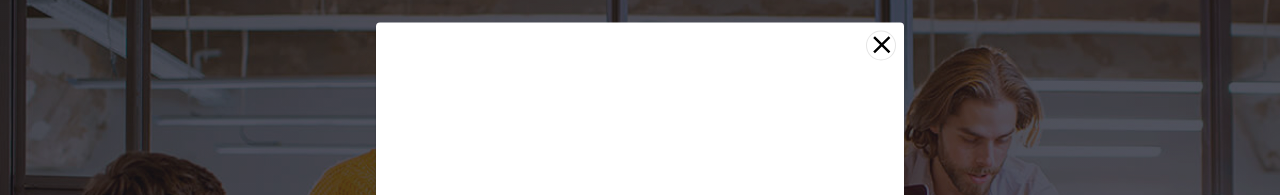
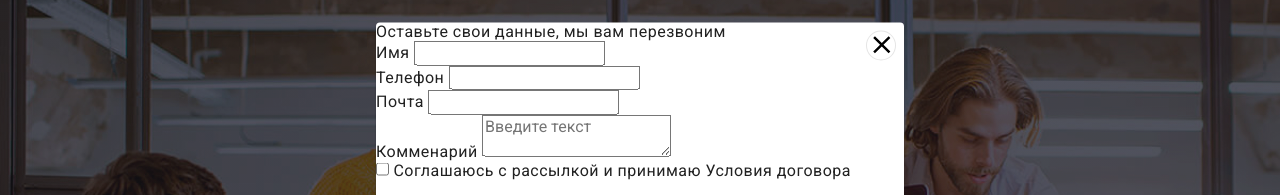
Before and after one commit to Vladimir-Shane/goit-markup-hw-08, a plain HTML site: page index.html in a window 1280 px wide. Both pictures are taken after a click on the button "Заказать услугу". Shown: the part 87-282 px from the top of the page. Drawn offline with nearby package versions, Linux system fonts and the light colour scheme.

Commit message:
разметка формы модального окна

```diff
--- a/css/styles.css
+++ b/css/styles.css
@@ -641,3 +641,7 @@ align-items: center;
     transform: scale(0);
 }
 /* ========END MODAL WINDOW======== */
+
+/* ========FORM======== */
+
+/* ========END FORM======== */
--- a/index.html
+++ b/index.html
@@ -380,7 +380,35 @@
               <use href="./images/icons.svg#icon-close"></use>
           </svg>
         </button>
-    </div>
+        <form >
+            <ul class="form-list list">
+                <p>Оставьте свои данные, мы вам перезвоним</p>
+                <li class="form-field">
+                    <label class="form-label" for="name">Имя</label>
+                    <input class="form-input" type="text" name="name" id="name">
+                </li>
+                <li class="form-field">
+                    <label class="form-label" for="phone">Телефон</label>
+                    <input class="form-input" type="tel" name="phone" id="phone">
+
+                </li>
+                <li class="form-field">
+                    <label class="form-label" for="email">Почта</label>
+                    <input class="form-input" type="email" name="email" id="email">
+
+                </li>
+                <li class="form-field">
+                    <label class="form-label" for="feedback">Комменарий</label>
+                    <textarea name="feedback" id="feedback" placeholder="Введите текст"></textarea>
+
+                </li>
+                <li class="form-field">
+                    <input class="form-input" type="checkbox" name="confirmation" id="confirmation">
+                    <label class="form-label" for="confirmation">Соглашаюсь с рассылкой и принимаю Условия договора</label>
+                </li>
+            </ul>
+        </form>
+            </div>
 </div>
 <script src="./js/modal.js"></script>
 </body>
```
